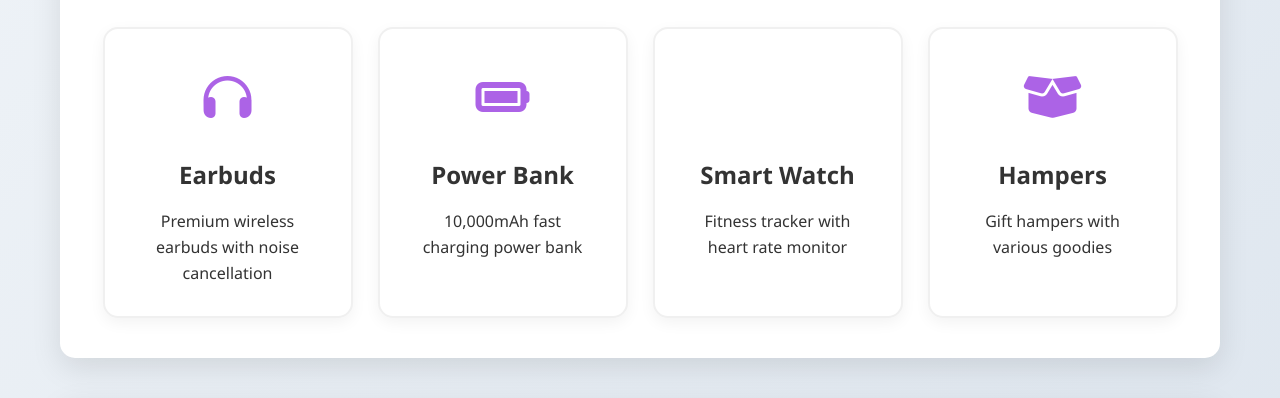
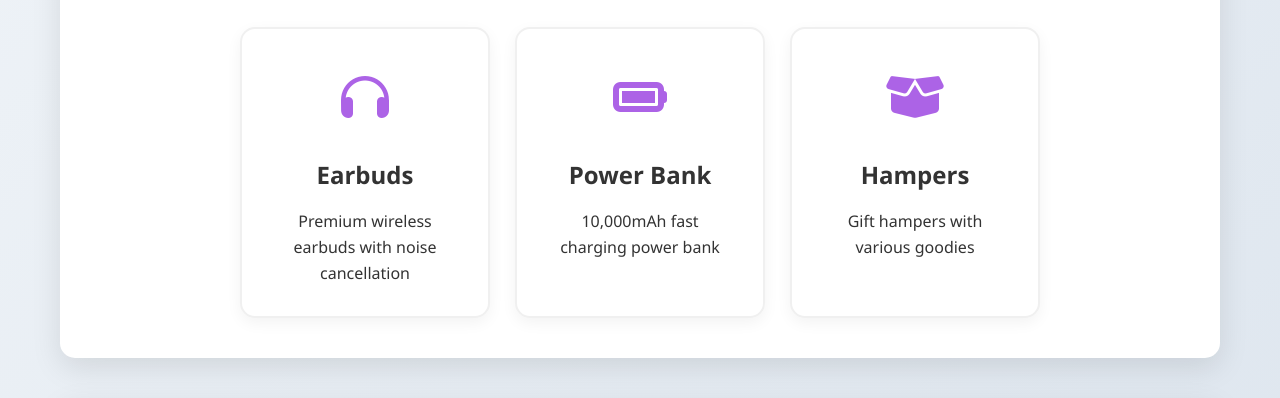
Before and after one commit to Armannoyada/giveaway, a plain HTML site: page index.html in a window 1280 px wide. Shown: the part 399-797 px from the top of the page. Drawn offline with Linux system fonts and the light colour scheme.

Commit message:
Update index.html

```diff
--- a/index.html
+++ b/index.html
@@ -36,11 +36,7 @@
                     <h3>Power Bank</h3>
                     <p>10,000mAh fast charging power bank</p>
                 </div>
-                <div class="prize-card">
-                    <div class="prize-icon"><i class="fas fa-watch"></i></div>
-                    <h3>Smart Watch</h3>
-                    <p>Fitness tracker with heart rate monitor</p>
-                </div>
+
                 <div class="prize-card">
                     <div class="prize-icon"><i class="fas fa-box-open"></i></div>
                     <h3>Hampers</h3>
```
